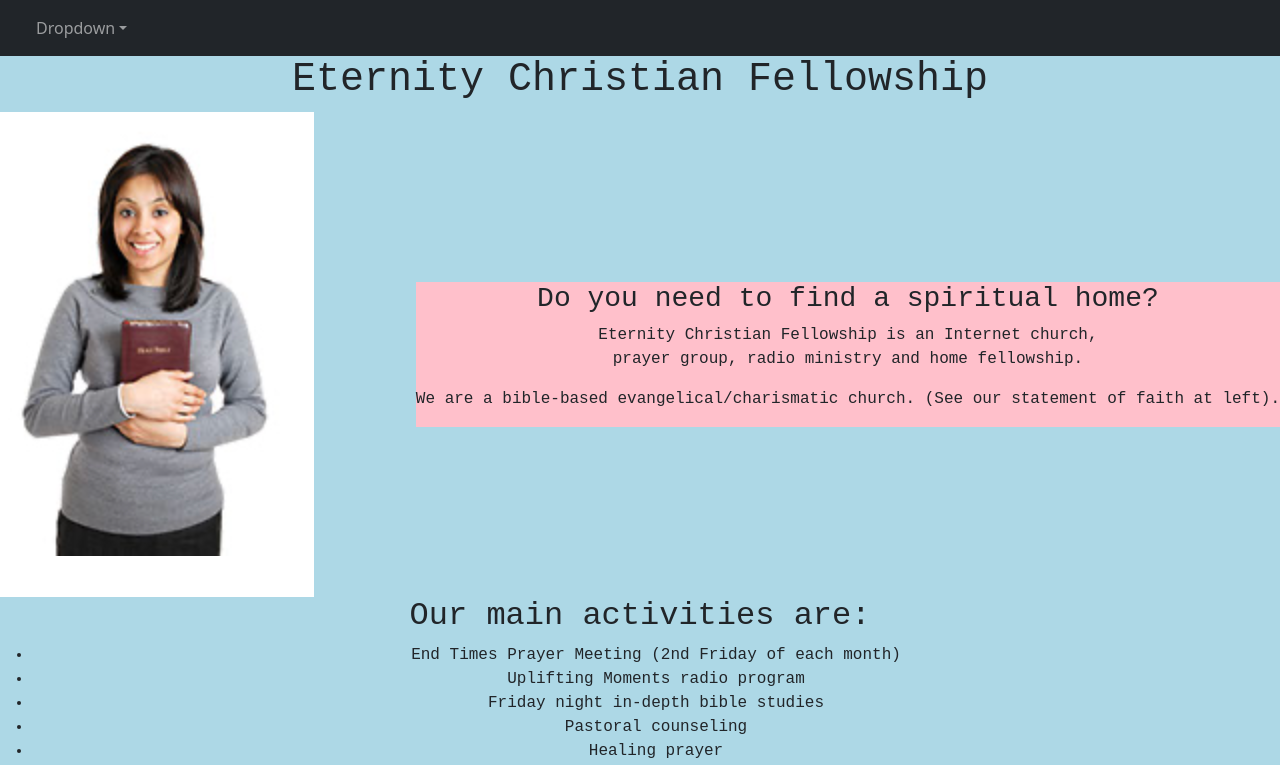
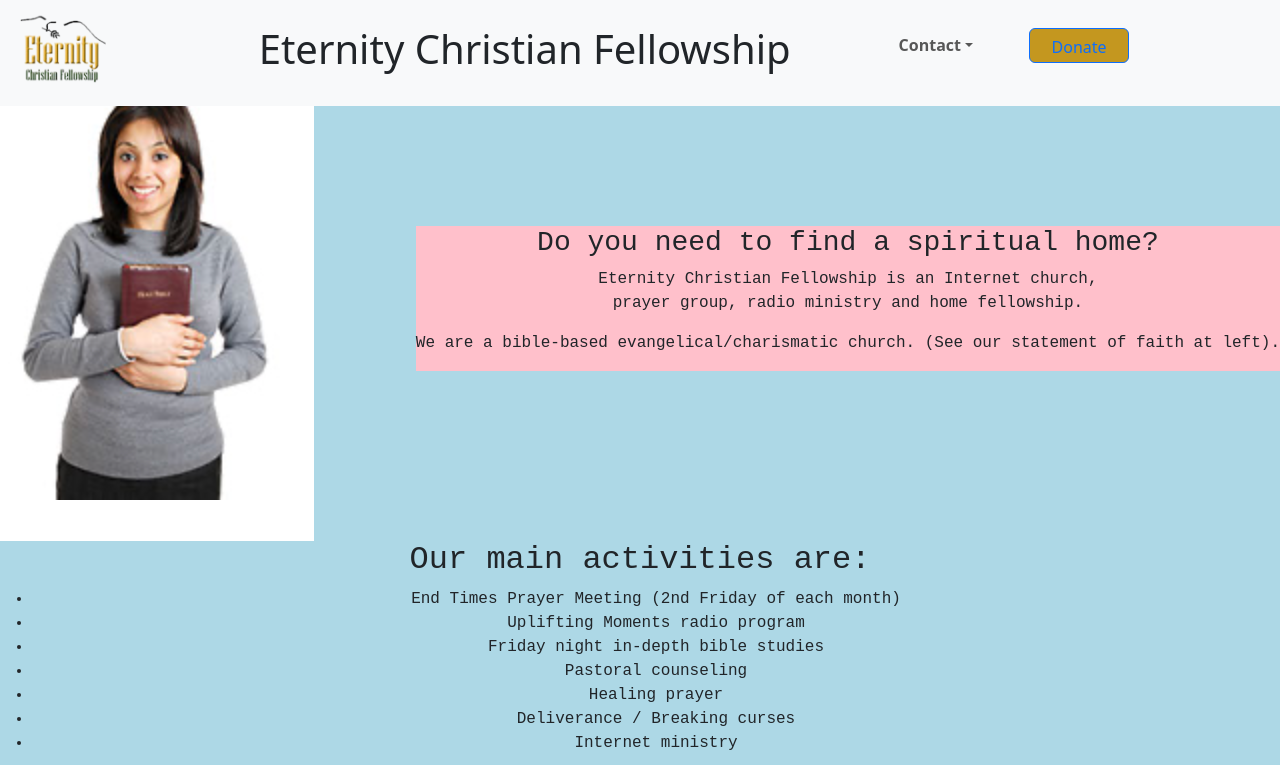
Before and after one commit to johnedmiston/ECF, a React (Create React App) app in the folder ecf-front-end/: page / in a window 1280 px wide. Shown: the top 765 px of the page. Built offline with nearby package versions, Linux system fonts and the light colour scheme.

Commit message:
navbar 03/20

```diff
--- a/ecf-front-end/package.json
+++ b/ecf-front-end/package.json
@@ -12,7 +12,7 @@
     "react-bootstrap": "^2.10.9",
     "react-bootstrap-validation": "^0.1.11",
     "react-dom": "^19.0.0",
-    "react-scripts": "5.0.1",
+    "react-scripts": "^5.0.1",
     "web-vitals": "^2.1.4"
   },
   "scripts": {
--- a/ecf-front-end/public/index.html
+++ b/ecf-front-end/public/index.html
@@ -24,7 +24,7 @@
       work correctly both with client-side routing and a non-root public URL.
       Learn how to configure a non-root public URL by running `npm run build`.
     -->
-    <title>React App</title>
+    <title>Eternity Christian fellowship</title>
   </head>
   <body>
     <noscript>You need to enable JavaScript to run this app.</noscript>
--- a/ecf-front-end/src/component/Header.css
+++ b/ecf-front-end/src/component/Header.css
@@ -1,3 +1,26 @@
-img {
-    height: 300px;
+.div-fluid {
+    border-radius: 5px;
 }
+.top-right-container {
+    margin-left: 100px;
+}
+.mx-auto text-center h1{
+    font-size: 10vw;
+}
+.dropdown-title {
+    font-weight: 600;
+    padding-top: 40px;
+}
+
+.donate-btn a {
+    text-decoration: none;
+}
+
+#donatebtn {
+    margin-left: 40px;
+    margin-top: -5px;
+    background-color: #c4971f;
+    color: #000;
+    height: 35px;
+    width: 100px;
+}
--- a/ecf-front-end/src/component/Header.js
+++ b/ecf-front-end/src/component/Header.js
@@ -1,34 +1,47 @@
-import Container from "react-bootstrap/Container";
-import Nav from "react-bootstrap/Nav";
-import Navbar from "react-bootstrap/Navbar";
-import NavDropdown from "react-bootstrap/NavDropdown";
-import ecfstudent from "../component/Image/ecfstudent.png";
+import Container from 'react-bootstrap/Container';
+import Nav from 'react-bootstrap/Nav';
+import Navbar from 'react-bootstrap/Navbar';
+import NavDropdown from 'react-bootstrap/NavDropdown';
+import ECFlogo from './Image/ECFlogo.png';
+import { Button } from 'react-bootstrap';
+import "./Header.css"
 
 function Header() {
   return (
-    <Navbar variant="dark" bg="dark" expand="lg">
-      <Container fluid>
+    <Navbar fixed="top" expand="lg" className="bg-body-tertiary">
+      <Container fluid className='div-fluid'>
         <Navbar.Brand href="#home">
-          <img href={ecfstudent} />
+        <img
+              src={ECFlogo}
+              width="100%"
+              height="80"
+              className="d-inline-block align-top"
+              alt="ECFlogo"
+            />
         </Navbar.Brand>
-        <Navbar.Toggle aria-controls="navbar-dark-example" />
-        <Navbar.Collapse id="navbar-dark-example">
-          <Nav>
-            <NavDropdown
-              id="nav-dropdown-dark-example"
-              title="Dropdown"
-              menuVariant="dark"
-            >
-              <NavDropdown.Item href="#action/3.1">Action</NavDropdown.Item>
-              <NavDropdown.Item href="#action/3.2">
-                Another action
-              </NavDropdown.Item>
-              <NavDropdown.Item href="#action/3.3">Something</NavDropdown.Item>
+        <Navbar.Toggle aria-controls="basic-navbar-nav" />
+        <Navbar.Collapse id="basic-navbar-nav">
+          <Nav className="mx-auto text-center">
+          <h1>Eternity Christian Fellowship</h1>
+
+          <Nav className="top-right-container">
+
+
+            <NavDropdown title={<span className='dropdown-title'>Contact</span>} id="basic-nav-dropdown">
+              <NavDropdown.Item href="#action/3.1">Phone: +1310-844-6948 (Google voice)</NavDropdown.Item>
+              <NavDropdown.Item href="#action/3.2"> Email: eternitychurch@gmx.com </NavDropdown.Item>
+
               <NavDropdown.Divider />
               <NavDropdown.Item href="#action/3.4">
-                Separated link
+              Mailing Address: P.O. Box 40, Rhoadesville, VA 22542
               </NavDropdown.Item>
             </NavDropdown>
+            <Nav.Link href="#link">
+            <Button className='donate-btn' id='donatebtn'>
+               <a href='https://www.paypal.com/donate?token=5XnJh_wHyiowCuoL_CCVr2f-XqgjtyX20Gx6-VvxcUGfYsl5dHuLItH9lztEBCwCZFp3eeJD9ku_7w5s'>Donate</a>
+              </Button>
+            </Nav.Link>
+            </Nav>
           </Nav>
         </Navbar.Collapse>
       </Container>
```
Also changed, not shown: 1 other file (tests, documents, lock files or other folders).
